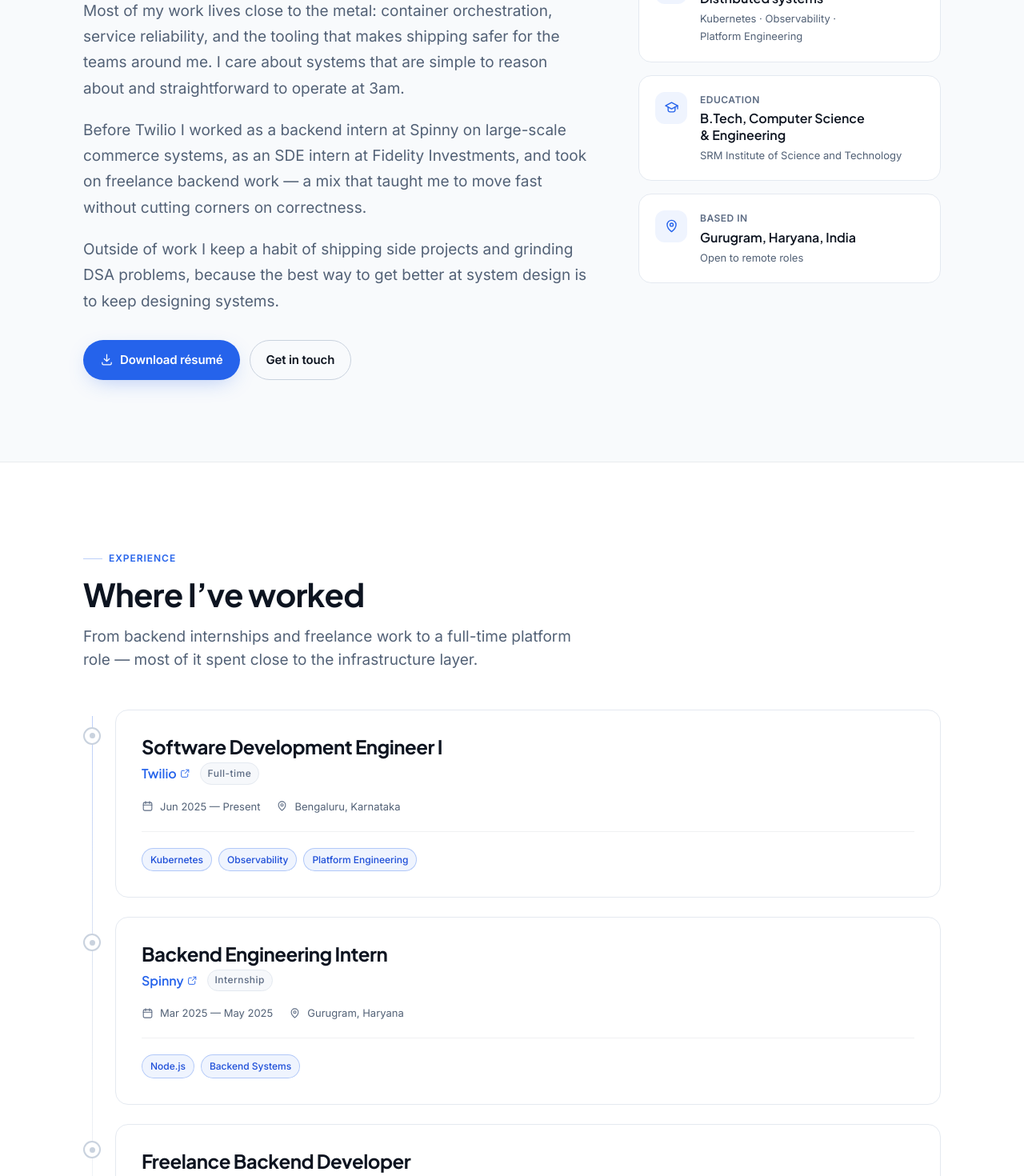
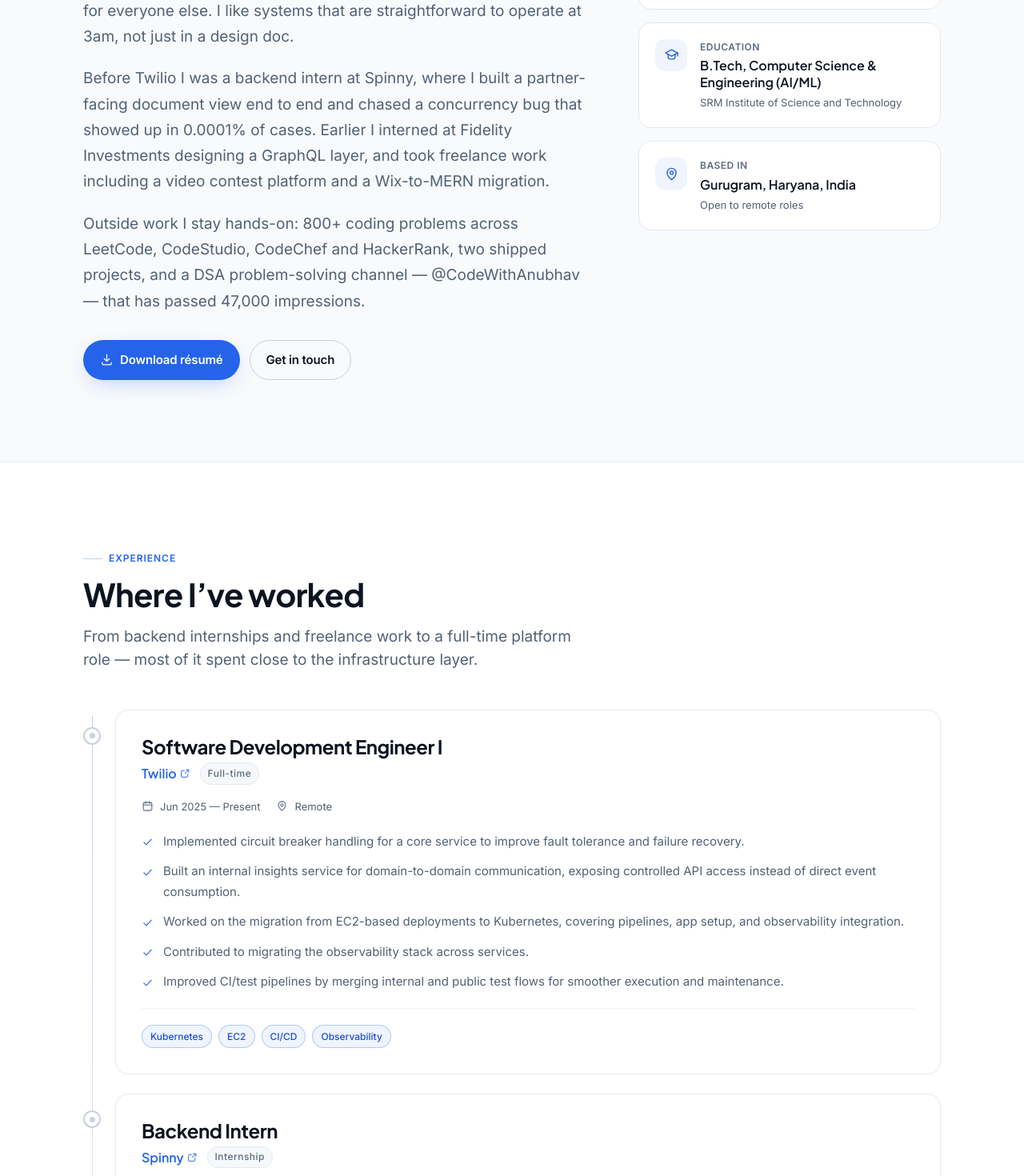
Before and after one commit to avbhutani/My-Portfolio, a React (Vite) app in the folder frontend/: page / in a window 1280 px wide. Shown: the part 1330-2800 px from the top of the page at 80% size. Built offline with nearby package versions, Linux system fonts and the light colour scheme.

Commit message:
Fill experience, achievements, and bio from the résumé and LinkedIn
Also correct the Education subtitle's CGPA (9.70 -> 9.60) and switch the
achievements grid to auto-fit so four cards stop orphaning at desktop.

```diff
--- a/frontend/src/components/Achievements/Achievements.jsx
+++ b/frontend/src/components/Achievements/Achievements.jsx
@@ -12,7 +12,7 @@ export default function Achievements() {
           id="achievements"
           eyebrow="Recognition"
           title="What I’m proud of"
-          subtitle="A few things worth calling out — a scholarship, a rating, and a hackathon."
+          subtitle="Four things worth calling out — a scholarship, a hackathon result, a competitive-programming streak, and a channel teaching others."
         />
 
         <div className={s.grid}>
--- a/frontend/src/components/Achievements/Achievements.module.css
+++ b/frontend/src/components/Achievements/Achievements.module.css
@@ -1,6 +1,11 @@
 .grid {
   display: grid;
   gap: var(--space-5);
+  /* auto-fit rather than fixed column counts: the card count is data-driven
+     and has changed, and a hard-coded 3-column desktop grid stranded the 4th
+     card on a row of its own. With a 15rem floor, four cards sit on one row
+     at desktop, two at tablet, one on phones. */
+  grid-template-columns: repeat(auto-fit, minmax(min(100%, 15rem), 1fr));
 }
 
 .card {
@@ -72,18 +77,6 @@
   line-height: var(--leading-relaxed);
 }
 
-@media (min-width: 700px) {
-  .grid {
-    grid-template-columns: repeat(2, minmax(0, 1fr));
-  }
-}
-
-@media (min-width: 1100px) {
-  .grid {
-    grid-template-columns: repeat(3, minmax(0, 1fr));
-  }
-}
-
 /* `reveal` is a literal class from global.css, not a module class, so it must
    be reached through :global() — a bare `.reveal.card` would be hashed on both
    halves and never match. Without this, `.reveal`'s transition list replaces the
--- a/frontend/src/components/Education/Education.jsx
+++ b/frontend/src/components/Education/Education.jsx
@@ -16,7 +16,7 @@ export default function Education() {
           id="education"
           eyebrow="Education"
           title="Academic background"
-          subtitle="Computer science at SRM Institute of Science and Technology, with a 9.70 CGPA."
+          subtitle="Computer science at SRM Institute of Science and Technology, with a 9.60 CGPA — plus secondary schooling at DAV Public School."
         />
 
         <div className={s.grid}>
--- a/frontend/src/data/content.js
+++ b/frontend/src/data/content.js
@@ -3,29 +3,29 @@
    Add a new section by appending to the relevant array below; the layout,
    ordering and styling adapt automatically.
 
-   ⚠️  TODO(owner): fields marked `TODO` need real values before publishing.
-       They are intentionally left empty so nothing false is published.
+   Source of truth: the owner's résumé and LinkedIn profile. Every bullet and
+   achievement below is taken from those documents rather than invented.
    ========================================================================== */
 
 export const profile = {
   name: 'Anubhav Bhutani',
   initials: 'AB',
-  role: 'Software Engineer',
+  role: 'Software Development Engineer I',
   roles: [
     'Backend Engineer',
-    'Distributed Systems',
-    'Platform Engineering',
-    'Reliability & Observability',
+    'Kubernetes Migrations',
+    'Observability',
+    'Internal Platforms',
   ],
   location: 'Gurugram, Haryana, India',
   availableForWork: true,
   summary:
-    'Backend engineer focused on distributed systems, infrastructure, and platform engineering. Currently at Twilio, working on Kubernetes migrations, observability, internal platforms, and reliability improvements for core services. I enjoy building systems that are simple, scalable, and practical.',
+    'Software developer at Twilio, working on Kubernetes migrations, observability, internal platforms, and reliability for core services. I care about systems that stay up and stay understandable.',
   about: [
-    "I'm a backend engineer at Twilio, working on Kubernetes migrations, observability, internal platforms, and reliability improvements for core services. My focus is infrastructure and distributed systems — the unglamorous layer that decides whether a product stays up when traffic spikes.",
-    'Most of my work lives close to the metal: container orchestration, service reliability, and the tooling that makes shipping safer for the teams around me. I care about systems that are simple to reason about and straightforward to operate at 3am.',
-    'Before Twilio I worked as a backend intern at Spinny on large-scale commerce systems, as an SDE intern at Fidelity Investments, and took on freelance backend work — a mix that taught me to move fast without cutting corners on correctness.',
-    "Outside of work I keep a habit of shipping side projects and grinding DSA problems, because the best way to get better at system design is to keep designing systems.",
+    "I'm a Software Development Engineer I at Twilio. That means circuit breakers and failure recovery, an internal insights service for domain-to-domain communication, and moving EC2-based deployments onto Kubernetes — pipelines, app setup, and observability together rather than separately.",
+    'Most of my work sits underneath the product: container orchestration, the observability stack, and the CI/test flows that make shipping safer for everyone else. I like systems that are straightforward to operate at 3am, not just in a design doc.',
+    'Before Twilio I was a backend intern at Spinny, where I built a partner-facing document view end to end and chased a concurrency bug that showed up in 0.0001% of cases. Earlier I interned at Fidelity Investments designing a GraphQL layer, and took freelance work including a video contest platform and a Wix-to-MERN migration.',
+    "Outside work I stay hands-on: 800+ coding problems across LeetCode, CodeStudio, CodeChef and HackerRank, two shipped projects, and a DSA problem-solving channel — @CodeWithAnubhav — that has passed 47,000 impressions.",
   ],
   /* TODO(owner): replace with a hosted PDF that allows direct download.
      The current Google Drive link opens a Drive viewer page. */
@@ -58,44 +58,59 @@ export const experience = [
     company: 'Twilio',
     companyUrl: 'https://www.twilio.com',
     duration: 'Jun 2025 — Present',
-    location: 'Bengaluru, Karnataka',
+    location: 'Remote',
     employmentType: 'Full-time',
-    tech: ['Kubernetes', 'Observability', 'Platform Engineering'],
-    /* TODO(owner): 2–4 concrete bullets per role. Specific beats generic. */
-    highlights: [],
+    tech: ['Kubernetes', 'EC2', 'CI/CD', 'Observability'],
+    highlights: [
+      'Implemented circuit breaker handling for a core service to improve fault tolerance and failure recovery.',
+      'Built an internal insights service for domain-to-domain communication, exposing controlled API access instead of direct event consumption.',
+      'Worked on the migration from EC2-based deployments to Kubernetes, covering pipelines, app setup, and observability integration.',
+      'Contributed to migrating the observability stack across services.',
+      'Improved CI/test pipelines by merging internal and public test flows for smoother execution and maintenance.',
+    ],
   },
   {
     id: 'spinny',
-    position: 'Backend Engineering Intern',
+    position: 'Backend Intern',
     company: 'Spinny',
     companyUrl: 'https://www.spinny.com',
     duration: 'Mar 2025 — May 2025',
     location: 'Gurugram, Haryana',
     employmentType: 'Internship',
-    tech: ['Node.js', 'Backend Systems'],
-    highlights: [],
+    tech: ['Partner App', 'Concurrency'],
+    highlights: [
+      'Developed a document view feature on the partner\u2019s app end to end, enabling easy access to documents.',
+      'Resolved a rare concurrency issue occurring in 0.0001% of cases, improving system reliability.',
+    ],
   },
   {
     id: 'freelance',
-    position: 'Freelance Backend Developer',
-    company: 'Independent',
+    position: 'Software Developer',
+    company: 'Freelancer',
     companyUrl: null,
     duration: 'Nov 2024 — Feb 2025',
     location: 'Remote',
     employmentType: 'Contract',
-    tech: [],
-    highlights: [],
+    tech: ['DynamoDB', 'Amazon S3', 'Stripe', 'MERN'],
+    highlights: [
+      'ClipDuel: developed a video contest platform letting brands view watermark-free videos after payment, using DynamoDB and Amazon S3 for storage and Stripe for payments.',
+      'Migrated a Wix site to the MERN stack, optimising performance.',
+    ],
   },
   {
     id: 'fidelity',
-    position: 'Software Development Engineer Intern',
+    position: 'SDE Intern',
     company: 'Fidelity Investments',
     companyUrl: 'https://www.fidelity.com',
     duration: 'Jun 2024 — Aug 2024',
     location: 'Bengaluru, Karnataka',
     employmentType: 'Internship',
-    tech: [],
-    highlights: [],
+    tech: ['GraphQL', 'Spring Boot', 'JUnit'],
+    highlights: [
+      'Designed and implemented a GraphQL layer to optimise data retrieval, reducing API response times by 10%.',
+      'Collaborated with cross-functional teams to deliver solutions, focusing on performance and scalability.',
+      'Ensured code quality through best practices, JUnit testing, Spring Boot, and lightweight containers.',
+    ],
   },
 ];
 
@@ -103,7 +118,7 @@ export const education = [
   {
     id: 'srm',
     stage: 'Undergraduate',
-    degree: 'B.Tech, Computer Science & Engineering',
+    degree: 'B.Tech, Computer Science & Engineering (AI/ML)',
     institute: 'SRM Institute of Science and Technology',
     location: 'Chennai, Tamil Nadu',
     session: '2021 — 2025',
@@ -161,9 +176,9 @@ export const aboutFacts = [
 export const achievements = [
   {
     id: 'merit-scholarship',
-    title: 'SRM JEE Merit Scholarship',
+    title: 'SRMJEE Merit Scholarship',
     description:
-      'Awarded a merit scholarship covering 100% of tuition fees, worth ₹10 Lakhs.',
+      'Selected as a Top 1% SRMJEE merit scholar — a full tuition fee waiver worth \u20b910 Lakhs.',
     icon: 'award',
     tag: 'Academic',
   },
@@ -171,8 +186,24 @@ export const achievements = [
     id: 'code-for-good',
     title: 'JPMorgan Chase — Code for Good 2024',
     description:
-      'Selected to participate in Code for Good 2024, JPMorgan Chase’s flagship hackathon for social-impact projects.',
+      'Competed in Code for Good 2024, placing in the top 1% of 50,000 applicants.',
     icon: 'spark',
     tag: 'Hackathon',
-  }
+  },
+  {
+    id: 'coding-questions',
+    title: '800+ Coding Problems',
+    description:
+      'Solved 800+ questions across LeetCode, CodeStudio, CodeChef, and HackerRank.',
+    icon: 'trophy',
+    tag: 'Competitive',
+  },
+  {
+    id: 'youtube-channel',
+    title: 'DSA Problem-Solving Channel',
+    description:
+      'Run @CodeWithAnubhav, a DSA problem-solving channel that has passed 47,000 impressions.',
+    icon: 'spark',
+    tag: 'Teaching',
+  },
 ];
```
